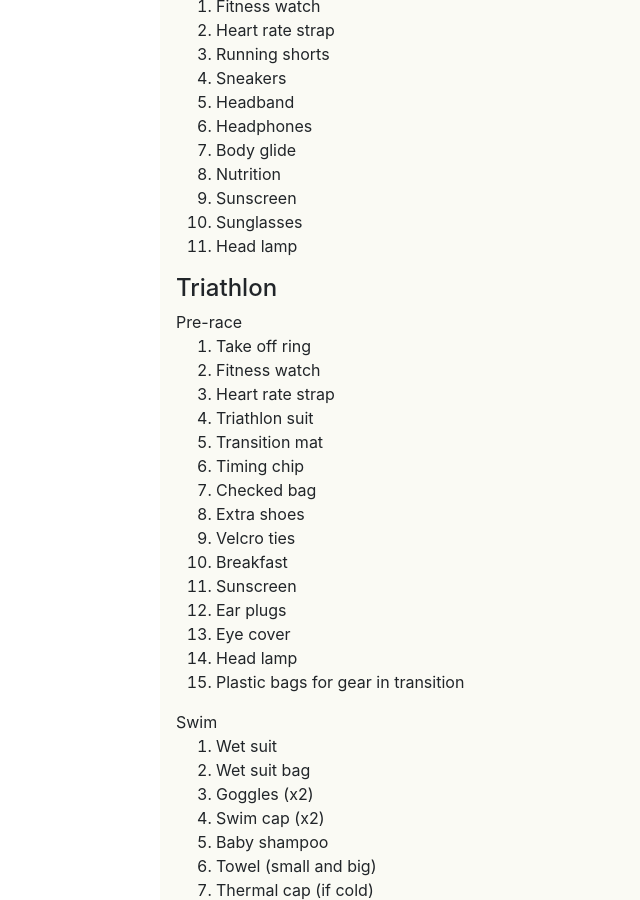
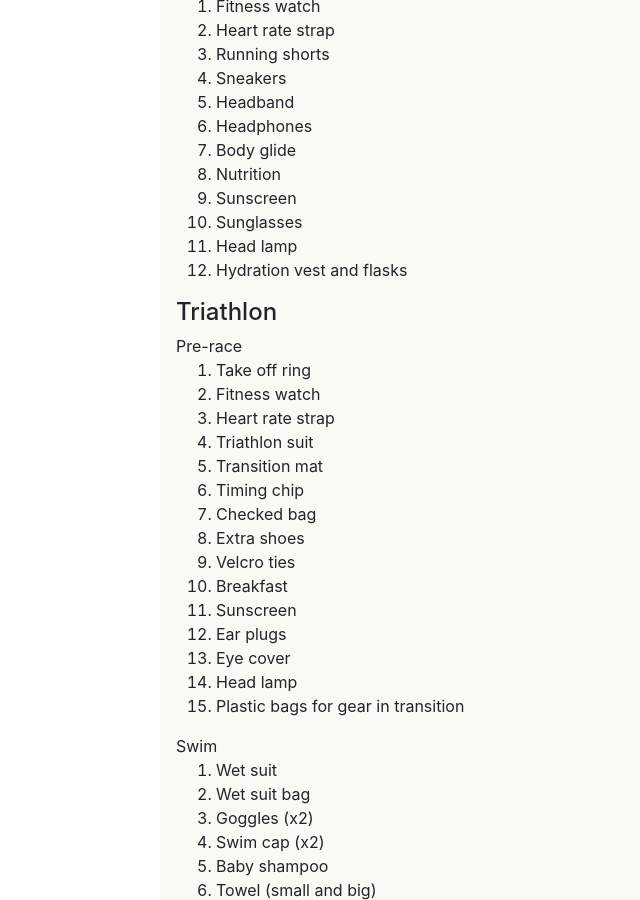
Before and after one commit to mackorone/mackorone.github.io, a Jekyll site: the page built from _posts/2022-07-10-activity-checklists.md, in a window 1280 px wide and 900 px high, scrolled down 1456 px. Shown: the whole window, without its empty margins (95-735 px from the left). Built offline with Jekyll 4.4.1, drawn with Linux system fonts in a browser that asks for light colours; nearby versions of some CDN libraries.

Commit message:
Update 2022-07-10-activity-checklists.md

```diff
--- a/_posts/2022-07-10-activity-checklists.md
+++ b/_posts/2022-07-10-activity-checklists.md
@@ -70,6 +70,7 @@ Useful for packing and pre-race jitters.
 1. Sunscreen
 1. Sunglasses
 1. Head lamp
+1. Hydration vest and flasks
 
 #### Triathlon
 
```
